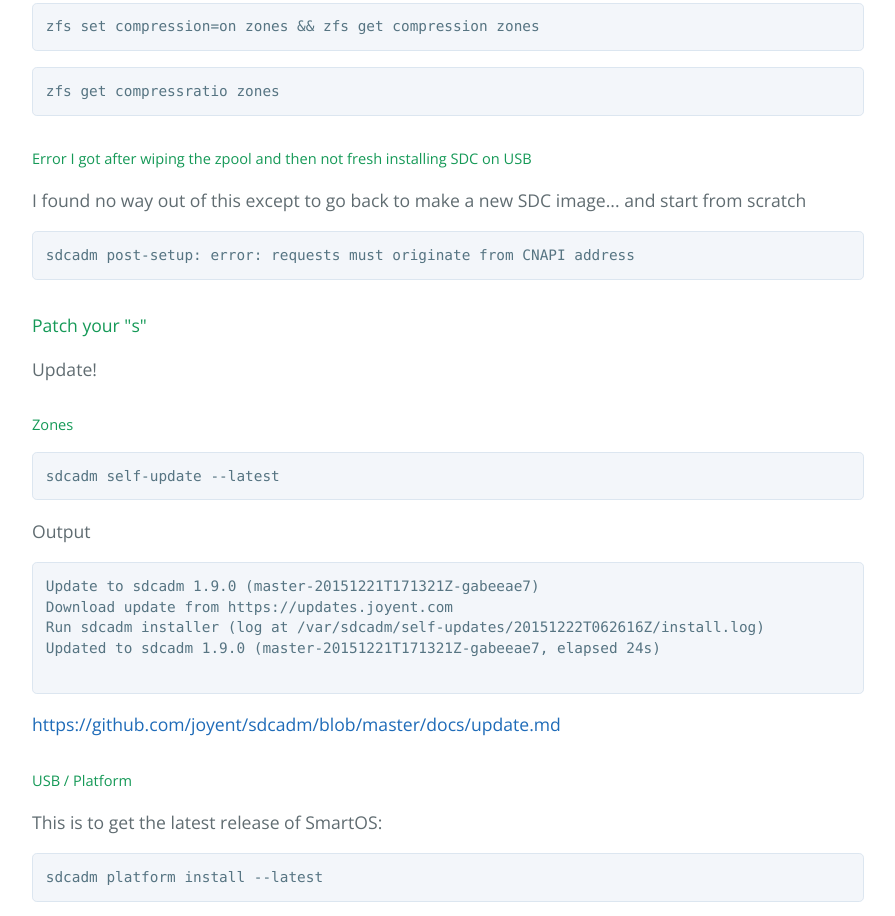
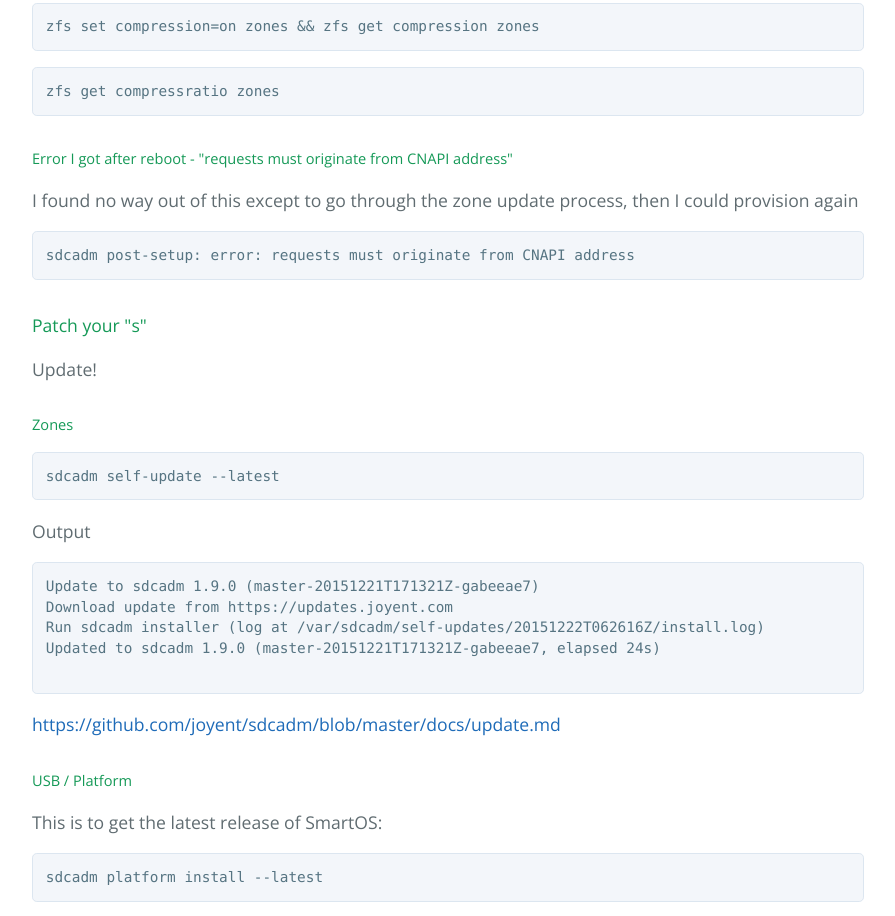
Before and after one commit to J-C-B/smartos-notes, a plain HTML site: page index.html in a window 1280 px wide. Shown: the part 3478-4394 px from the top of the page, without its empty margins (192-1087 px from the left). Drawn offline with nearby package versions, Linux system fonts and the light colour scheme.

```diff
--- a/index.html
+++ b/index.html
@@ -153,9 +153,9 @@
 </code></pre>
 
 <h5>
-<a id="error-i-got-after-wiping-the-zpool-and-then-not-fresh-installing-sdc-on-usb" class="anchor" href="#error-i-got-after-wiping-the-zpool-and-then-not-fresh-installing-sdc-on-usb" aria-hidden="true"><span aria-hidden="true" class="octicon octicon-link"></span></a>Error I got after wiping the zpool and then not fresh installing SDC on USB</h5>
+<a id="error-i-got-after-reboot---requests-must-originate-from-cnapi-address" class="anchor" href="#error-i-got-after-reboot---requests-must-originate-from-cnapi-address" aria-hidden="true"><span aria-hidden="true" class="octicon octicon-link"></span></a>Error I got after reboot - "requests must originate from CNAPI address"</h5>
 
-<p>I found no way out of this except to go back to make a new SDC image... and start from scratch</p>
+<p>I found no way out of this except to go through the zone update process, then I could provision again</p>
 
 <pre><code>sdcadm post-setup: error: requests must originate from CNAPI address
 </code></pre>
```
Also changed, not shown: params.json (+1 -1 lines).
